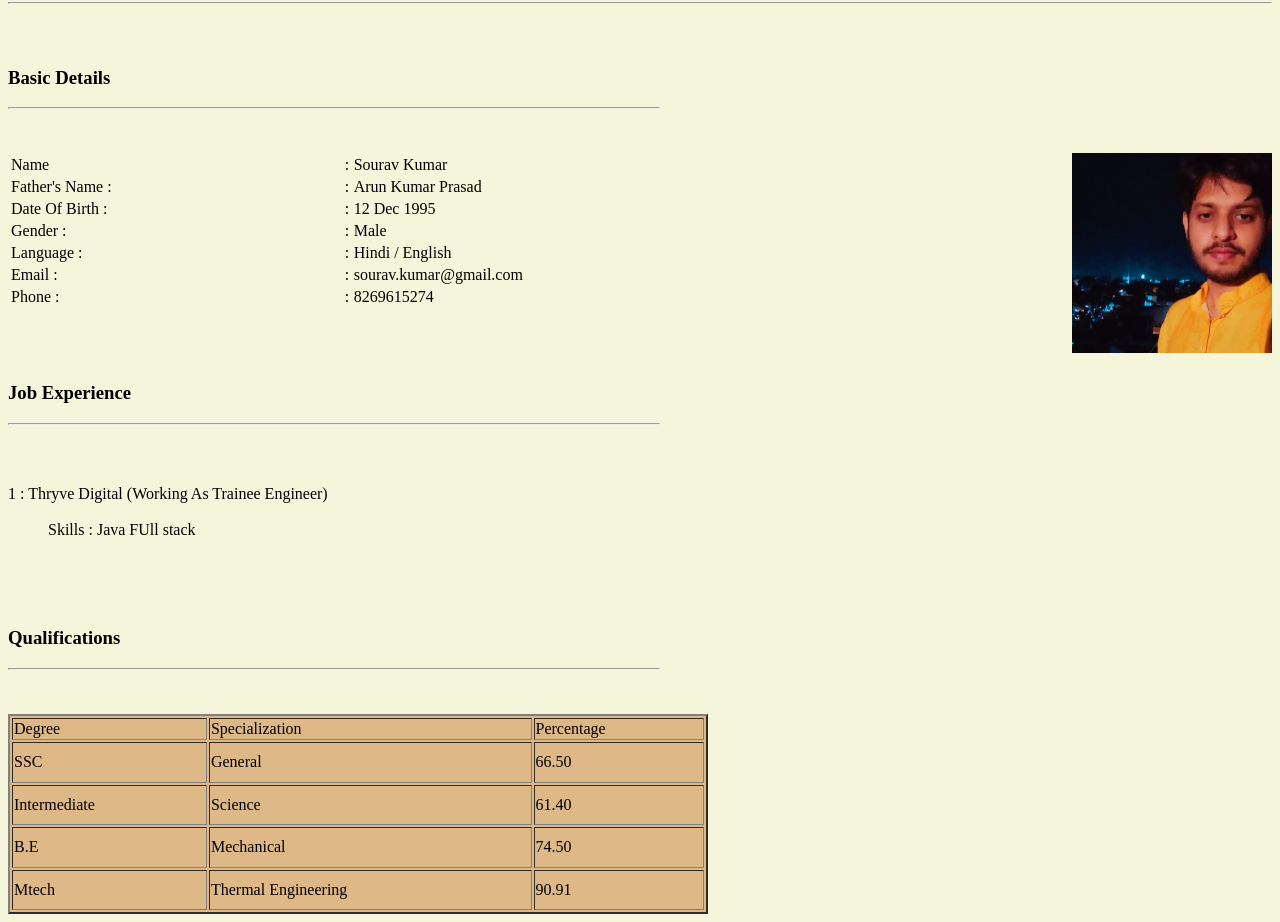
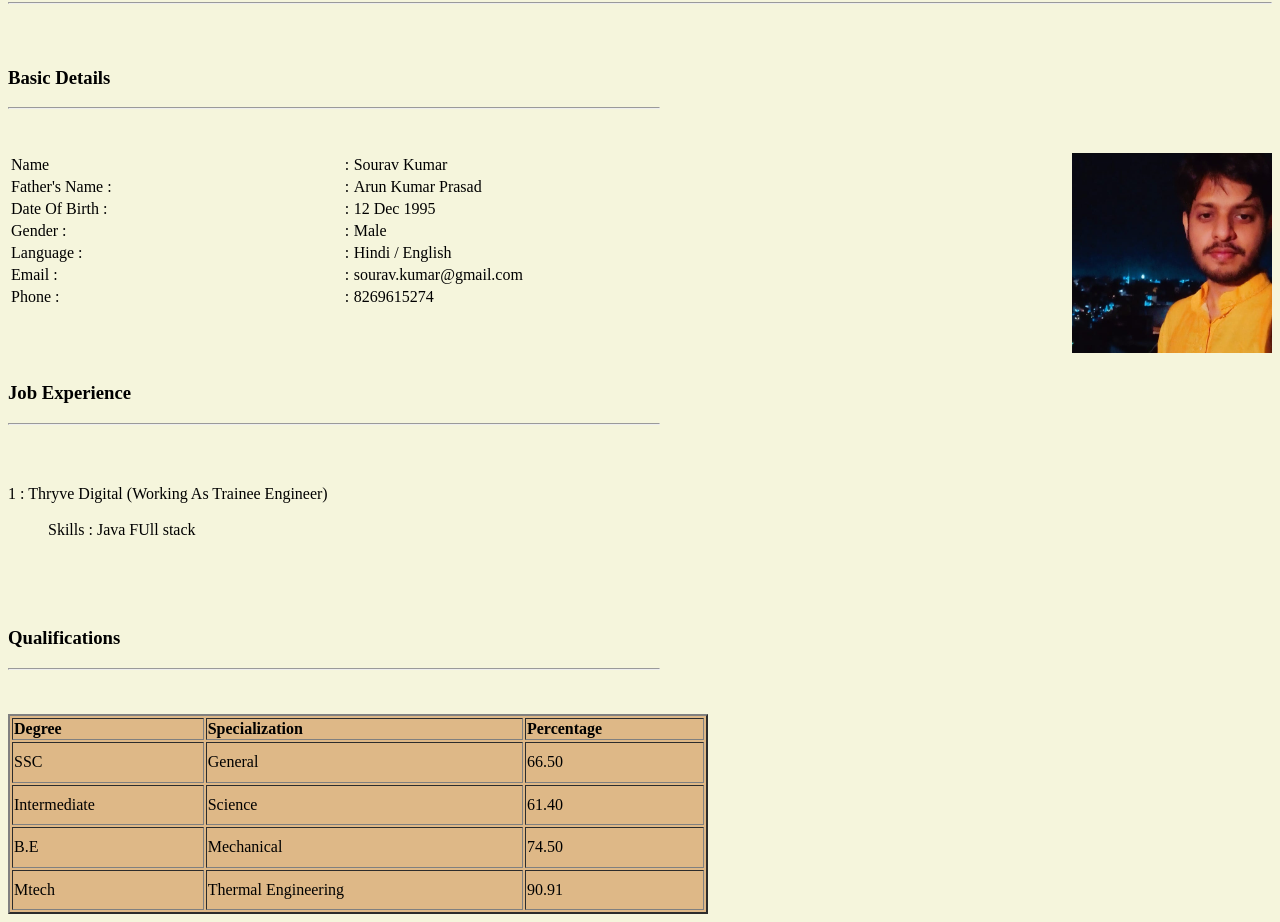
Before and after one commit to srvittech/bio-data, a plain HTML site: page index.html in a window 1280 px wide. Shown: the part 78-1000 px from the top of the page. Drawn offline with Linux system fonts and the light colour scheme.

Commit message:
Update index.html

```diff
--- a/index.html
+++ b/index.html
@@ -71,9 +71,9 @@
     <table border="2" width = 700 height = 200 style="background-color: burlywood;">
         <thead>
             <tr>
-                <td>Degree</td>
-                <td>Specialization</td>
-                <td>Percentage</td>
+             <td><b>Degree</b></td>
+                <td><b>Specialization</b></td>
+             <td><b>Percentage</b></td>
             </tr>
         </thead>
         <tr>
```
